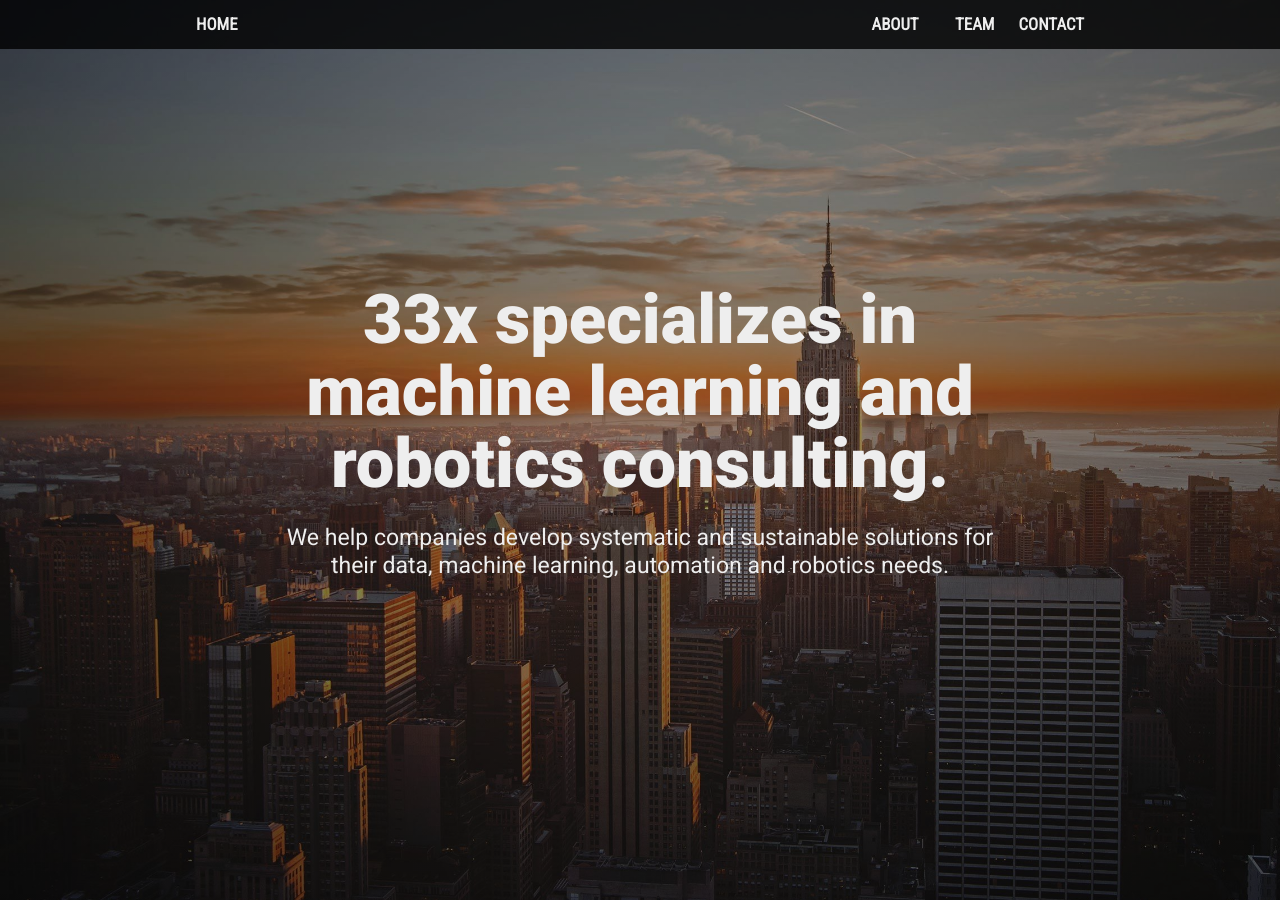
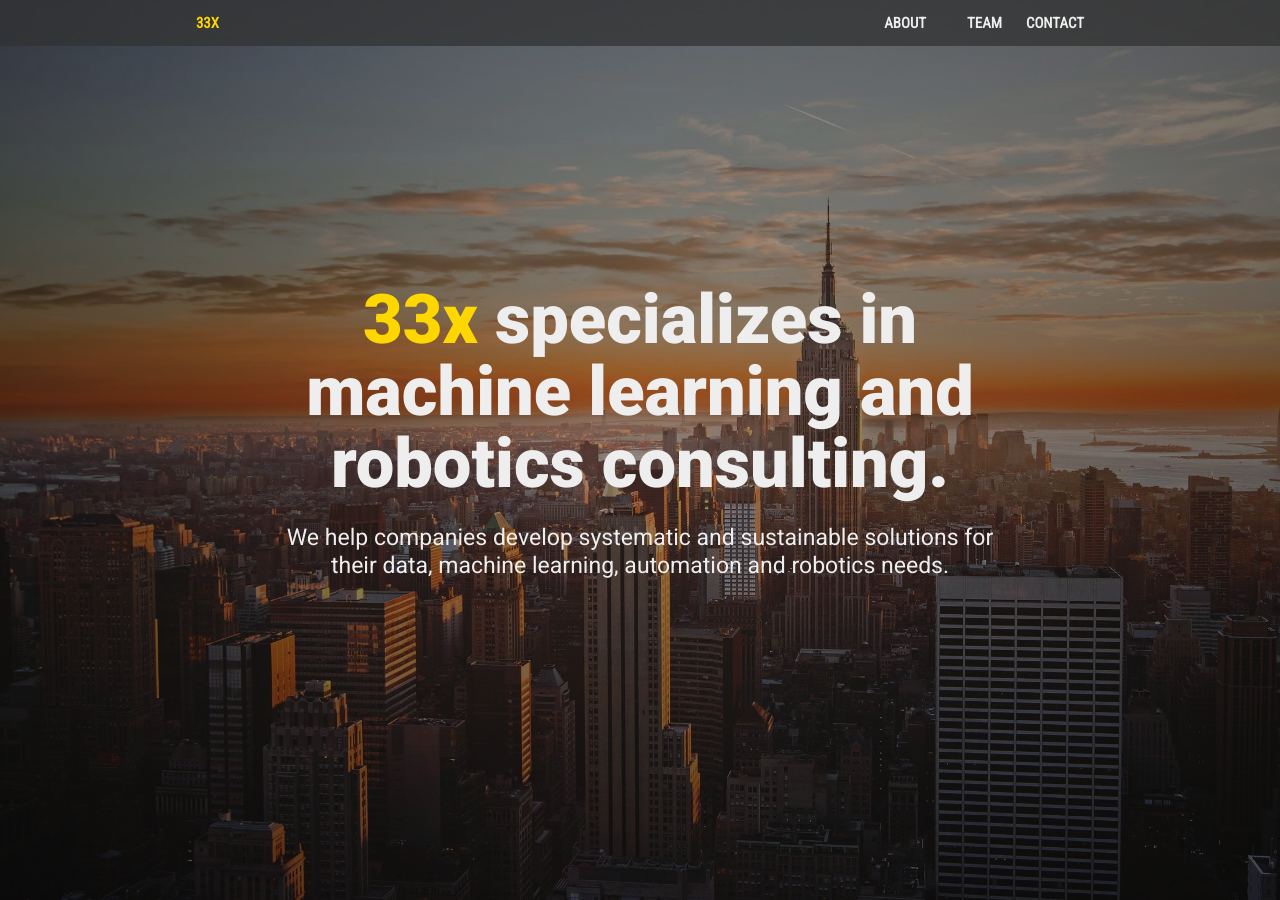
Before and after one commit to 33x/33x.github.io, a Jekyll site: the page built from new/index.html, in a window 1280 px wide and 900 px high. Built offline with Jekyll 4.4.1, drawn with Linux system fonts in a browser that asks for light colours; some web fonts are replaced.

Commit message:
Tweak header and headings colors

```diff
--- a/_includes/header.html
+++ b/_includes/header.html
@@ -1,7 +1,7 @@
 <header>
   <nav>
     <input type="checkbox" id="menu"/><label for="menu">☰</label>
-    <a href="#intro">Home</a>
+    <a href="#intro">33x</a>
     <a href="#about">About</a>
     <a href="#team">Team</a>
     <a href="#contact">Contact</a>
--- a/_sass/color.scss
+++ b/_sass/color.scss
@@ -1,17 +1,19 @@
-
-
 $base-dark: #444;
-$base-light: #EEE;
+$base-light: #eee;
 
 body {
   color: $base-dark;
 }
 
 header {
-  background-color: rgba(0, 0, 0, 0.8);
+  background-color: rgba(50, 50, 50, 0.75);
 }
 
 nav {
+  a:first-of-type {
+    color: gold;
+  }
+
   a {
     color: $base-light;
   }
@@ -33,7 +35,7 @@
 }
 
 footer {
-  background: black;
+  background: $base-dark;
   color: $base-light;
   a {
     color: $base-light;
@@ -45,7 +47,7 @@
 
 article {
   h1 {
-    color: grey;
+    color: darken($base-light, 10%);
   }
 }
 
@@ -54,6 +56,10 @@
     color: $base-light;
   }
 
+  .name {
+    color: gold;
+  }
+
   background: linear-gradient(rgba(0, 0, 0, 0.2), rgba(0, 0, 0, 0.5)),
               url("/assets/newyork.jpg");
   background-size: cover;
--- a/_sass/type.scss
+++ b/_sass/type.scss
@@ -50,7 +50,7 @@
 nav {
   a {
     font-family: $font-menu;
-    font-size: unit(0.7);
+    font-size: unit(0.62);
     font-weight: bold;
     text-transform: uppercase;
   }
```
